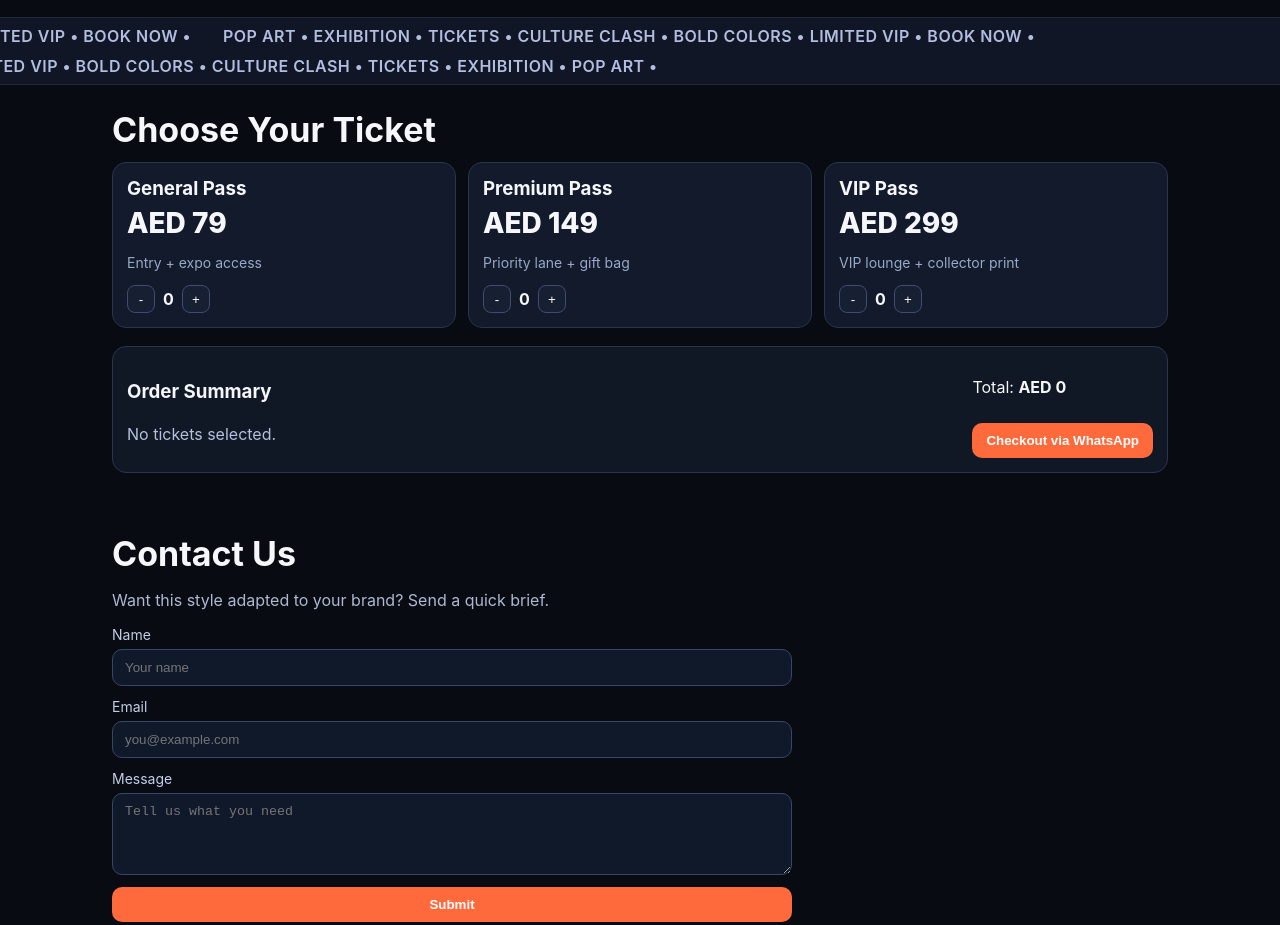
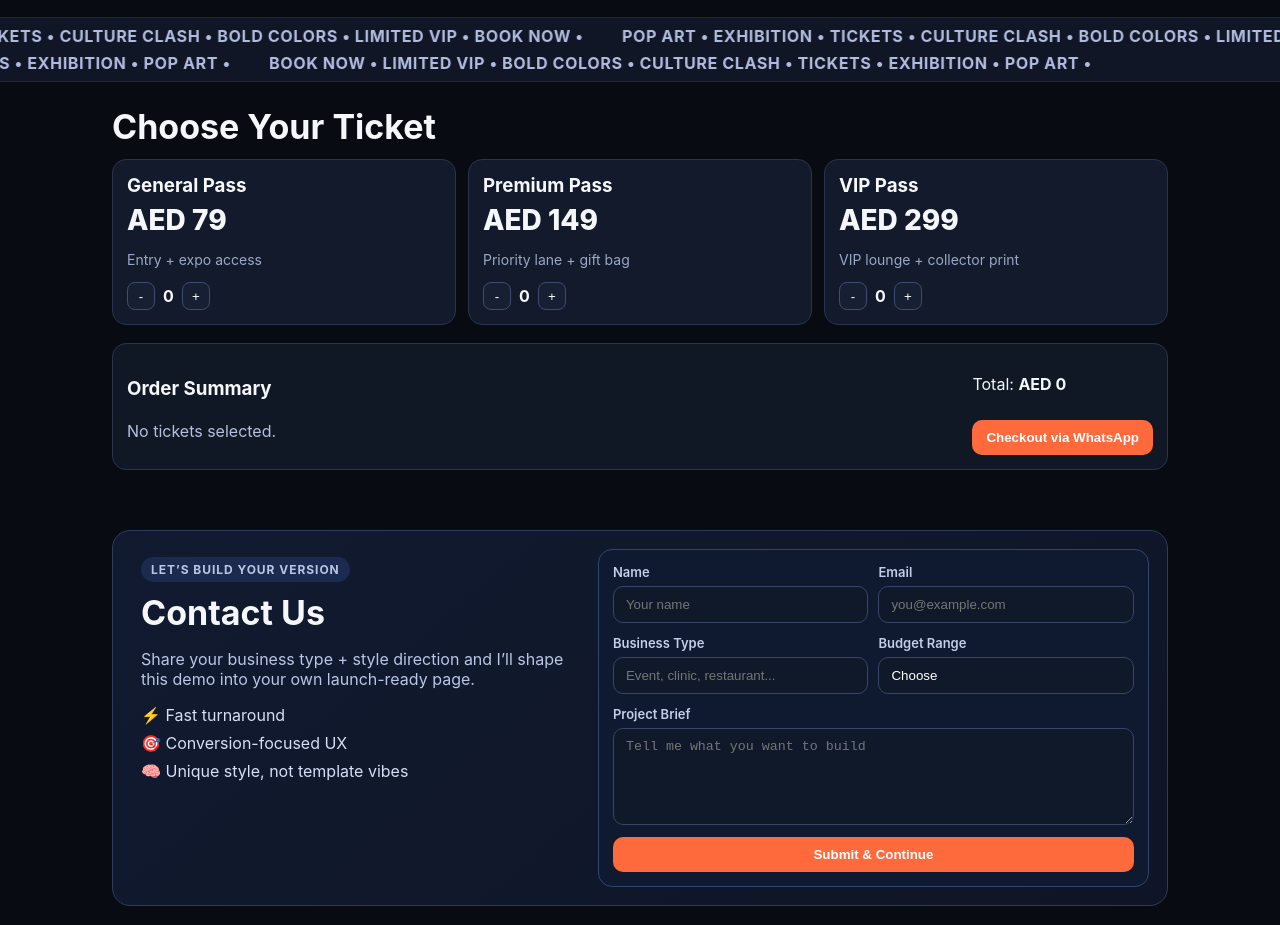
Before and after one commit to msn698/pop-art-ticket-demo, a plain HTML site: page index.html in a window 1280 px wide. Shown: the part 412-1337 px from the top of the page. Drawn offline with Linux system fonts and the light colour scheme.

Commit message:
Fix marquee animation and redesign contact section

```diff
--- a/index.html
+++ b/index.html
@@ -29,15 +29,15 @@
 
   <section class="ticker-wrap" aria-label="Live exhibition updates">
     <div class="ticker-row">
-      <div class="ticker-track ticker-track-left">
-        <span>POP ART • EXHIBITION • TICKETS • CULTURE CLASH • BOLD COLORS • LIMITED VIP • BOOK NOW •</span>
-        <span aria-hidden="true">POP ART • EXHIBITION • TICKETS • CULTURE CLASH • BOLD COLORS • LIMITED VIP • BOOK NOW •</span>
+      <div class="ticker-marquee ticker-left">
+        <p class="ticker-content">POP ART • EXHIBITION • TICKETS • CULTURE CLASH • BOLD COLORS • LIMITED VIP • BOOK NOW •</p>
+        <p class="ticker-content" aria-hidden="true">POP ART • EXHIBITION • TICKETS • CULTURE CLASH • BOLD COLORS • LIMITED VIP • BOOK NOW •</p>
       </div>
     </div>
     <div class="ticker-row">
-      <div class="ticker-track ticker-track-right">
-        <span>BOOK NOW • LIMITED VIP • BOLD COLORS • CULTURE CLASH • TICKETS • EXHIBITION • POP ART •</span>
-        <span aria-hidden="true">BOOK NOW • LIMITED VIP • BOLD COLORS • CULTURE CLASH • TICKETS • EXHIBITION • POP ART •</span>
+      <div class="ticker-marquee ticker-right">
+        <p class="ticker-content">BOOK NOW • LIMITED VIP • BOLD COLORS • CULTURE CLASH • TICKETS • EXHIBITION • POP ART •</p>
+        <p class="ticker-content" aria-hidden="true">BOOK NOW • LIMITED VIP • BOLD COLORS • CULTURE CLASH • TICKETS • EXHIBITION • POP ART •</p>
       </div>
     </div>
   </section>
@@ -59,9 +59,20 @@
   </section>
 
   <section class="contact" id="contact">
+    <div class="contact-shell">
+      <aside class="contact-copy">
+        <p class="contact-kicker">LET’S BUILD YOUR VERSION</p>
         <h2>Contact Us</h2>
-    <p>Want this style adapted to your brand? Send a quick brief.</p>
+        <p>Share your business type + style direction and I’ll shape this demo into your own launch-ready page.</p>
+        <ul class="contact-points">
+          <li>⚡ Fast turnaround</li>
+          <li>🎯 Conversion-focused UX</li>
+          <li>🧠 Unique style, not template vibes</li>
+        </ul>
+      </aside>
+
       <form id="contactForm" class="contact-form">
+        <div class="field-row">
           <div class="field">
             <label for="name">Name</label>
             <input id="name" name="name" type="text" required placeholder="Your name" />
@@ -70,12 +81,29 @@
             <label for="email">Email</label>
             <input id="email" name="email" type="email" required placeholder="you@example.com" />
           </div>
+        </div>
+        <div class="field-row">
           <div class="field">
-        <label for="message">Message</label>
-        <textarea id="message" name="message" rows="4" required placeholder="Tell us what you need"></textarea>
+            <label for="business">Business Type</label>
+            <input id="business" name="business" type="text" placeholder="Event, clinic, restaurant..." />
           </div>
-      <button class="btn" type="submit">Submit</button>
+          <div class="field">
+            <label for="budget">Budget Range</label>
+            <select id="budget" name="budget">
+              <option value="">Choose</option>
+              <option>Starter</option>
+              <option>Growth</option>
+              <option>Premium</option>
+            </select>
+          </div>
+        </div>
+        <div class="field">
+          <label for="message">Project Brief</label>
+          <textarea id="message" name="message" rows="5" required placeholder="Tell me what you want to build"></textarea>
+        </div>
+        <button class="btn" type="submit">Submit & Continue</button>
       </form>
+    </div>
   </section>
 
   <div id="redirectModal" class="modal" role="dialog" aria-modal="true" aria-labelledby="modalTitle" hidden>
--- a/styles.css
+++ b/styles.css
@@ -3,12 +3,12 @@
 .hero{max-width:1100px;margin:0 auto;padding:42px 22px 20px;display:grid;grid-template-columns:1.15fr .85fr;gap:14px}.badge{display:inline-block;padding:6px 10px;border-radius:999px;border:1px solid #2e3852;background:#151c2f;font-size:12px}.hero h1{font-size:56px;line-height:.98;margin:16px 0;background:linear-gradient(90deg,#fff,#8aa7ff 40%,#ff6a3d);-webkit-background-clip:text;background-clip:text;color:transparent;letter-spacing:.02em}.sub{color:#adb6ca;max-width:560px}
 .hero-card{display:grid;grid-template-columns:1fr;gap:10px;border:1px solid #2a344d;border-radius:16px;padding:14px;background:radial-gradient(circle at 30% 20%,#1a2238,#131a2a)}.stat{border:1px solid #344162;border-radius:12px;padding:12px;background:#0f1523}.stat span{font-size:30px;font-weight:800;display:block}.stat small{color:#9eadcc}
 
-.ticker-wrap{overflow:hidden;border-top:1px solid #212739;border-bottom:1px solid #212739;background:#101626;padding:6px 0;display:grid;gap:6px}
+.ticker-wrap{overflow:hidden;border-top:1px solid #212739;border-bottom:1px solid #212739;background:#101626;padding:8px 0;display:grid;gap:7px}
 .ticker-row{overflow:hidden}
-.ticker-track{display:flex;min-width:max-content;gap:2rem}
-.ticker-track span{white-space:nowrap;display:inline-block;color:#b2bee0;font-weight:600;letter-spacing:.03em;padding:2px 0}
-.ticker-track-left{animation:tickerLeft 20s linear infinite}
-.ticker-track-right{animation:tickerRight 17s linear infinite;transform:translateX(-50%)}
+.ticker-marquee{display:flex;width:max-content;will-change:transform}
+.ticker-content{margin:0;white-space:nowrap;flex-shrink:0;padding-right:2.4rem;color:#b2bee0;font-weight:700;letter-spacing:.04em}
+.ticker-left{animation:marqueeLeft 18s linear infinite}
+.ticker-right{animation:marqueeRight 16s linear infinite}
 
 .tickets,.contact{max-width:1100px;margin:0 auto;padding:24px 22px 36px}.tickets h2,.contact h2{margin:0 0 12px;font-size:34px}
 .cards{display:grid;grid-template-columns:repeat(auto-fit,minmax(240px,1fr));gap:12px}
@@ -19,7 +19,9 @@
 .card h3{margin:0 0 6px}.price{font-size:28px;font-weight:800}.meta{color:#9aa8c7;font-size:14px}.qty{display:flex;align-items:center;gap:8px;margin-top:10px}.qty button{width:28px;height:28px;border-radius:8px;border:1px solid #3f4c70;background:#171f33;color:#fff;cursor:pointer}
 .checkout{margin-top:18px;border:1px solid #2a344d;border-radius:14px;padding:14px;background:#101725;display:flex;justify-content:space-between;gap:12px;flex-wrap:wrap}#summary{color:#b4c0dd;line-height:1.7;white-space:pre-line}.totals{display:grid;gap:10px;align-content:start}
 
-.contact p{color:#aeb8d0}.contact-form{display:grid;gap:12px;max-width:680px}.field{display:grid;gap:6px}.field label{font-size:14px;color:#c3cee8}.field input,.field textarea{width:100%;border:1px solid #384567;background:#10192a;color:#fff;border-radius:10px;padding:10px 12px;transition:border-color .2s ease,box-shadow .2s ease}.field input:focus,.field textarea:focus{outline:none;border-color:#ff6a3d;box-shadow:0 0 0 3px rgba(255,106,61,.22)}
+.contact-shell{display:grid;grid-template-columns:.9fr 1.1fr;gap:16px;align-items:start;background:linear-gradient(140deg,#111a30,#0f1526);border:1px solid #2d3b5f;border-radius:18px;padding:18px}
+.contact-copy{padding:8px 10px}.contact-kicker{display:inline-block;margin:0 0 10px;padding:5px 10px;border-radius:999px;background:#1a2b4f;color:#9fb7f5;font-size:12px;font-weight:700;letter-spacing:.08em}.contact-copy p{color:#b9c6e4}.contact-points{list-style:none;padding:0;margin:12px 0 0;display:grid;gap:8px;color:#d5dff6}
+.contact-form{display:grid;gap:12px;background:#0f1a30;border:1px solid #33456d;border-radius:14px;padding:14px}.field-row{display:grid;grid-template-columns:1fr 1fr;gap:10px}.field{display:grid;gap:6px}.field label{font-size:13px;color:#c3cee8;font-weight:600}.field input,.field textarea,.field select{width:100%;border:1px solid #384567;background:#10192a;color:#fff;border-radius:10px;padding:10px 12px;transition:border-color .2s ease,box-shadow .2s ease}.field select{appearance:none}.field input:focus,.field textarea:focus,.field select:focus{outline:none;border-color:#ff6a3d;box-shadow:0 0 0 3px rgba(255,106,61,.22)}
 
 .btn{background:#ff6a3d;color:#fff;border:0;padding:10px 14px;border-radius:10px;font-weight:700;cursor:pointer;transition:transform .2s ease,filter .2s ease}.btn:hover{transform:translateY(-2px);filter:brightness(1.05)}.btn.ghost{background:transparent;border:1px solid #3e4c72;color:#d5def1}
 
@@ -27,7 +29,7 @@
 
 footer{padding:18px;text-align:center;border-top:1px solid #212739;color:#9eabc7}
 .reveal{opacity:0;transform:translateY(10px);animation:reveal .6s ease forwards}.delay-1{animation-delay:.12s}
-@keyframes tickerLeft{0%{transform:translateX(-25%)}100%{transform:translateX(-75%)}}
-@keyframes tickerRight{0%{transform:translateX(-75%)}100%{transform:translateX(-25%)}}
+@keyframes marqueeLeft{0%{transform:translateX(0)}100%{transform:translateX(-50%)}}
+@keyframes marqueeRight{0%{transform:translateX(-50%)}100%{transform:translateX(0)}}
 @keyframes reveal{to{opacity:1;transform:none}}
-@media(max-width:900px){.hero{grid-template-columns:1fr}.hero h1{font-size:40px}.modal-actions{flex-wrap:wrap}}
+@media(max-width:900px){.hero{grid-template-columns:1fr}.hero h1{font-size:40px}.modal-actions{flex-wrap:wrap}.contact-shell{grid-template-columns:1fr}.field-row{grid-template-columns:1fr}}
```
Lines whose indentation alone changed are shown as unchanged.
